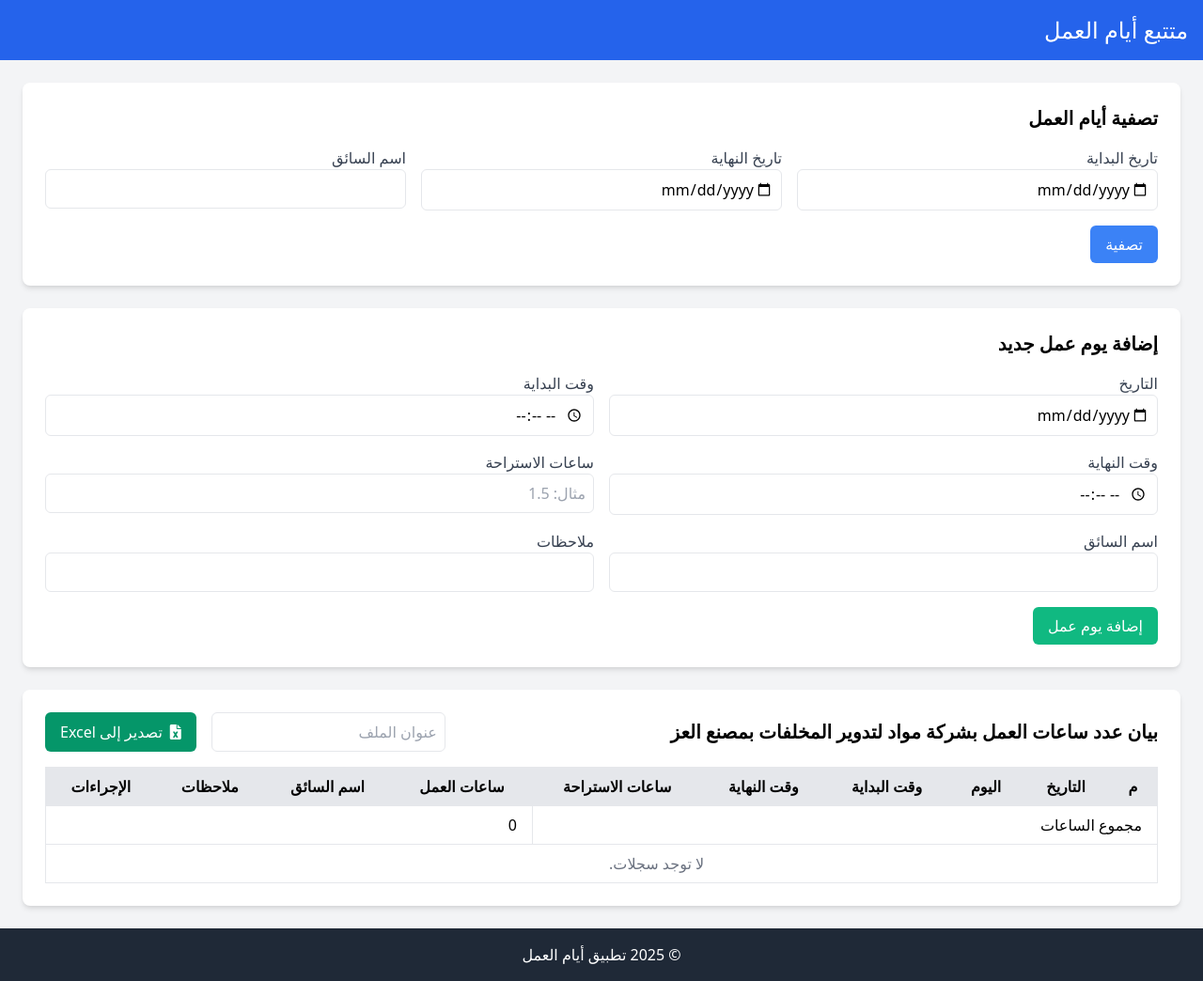
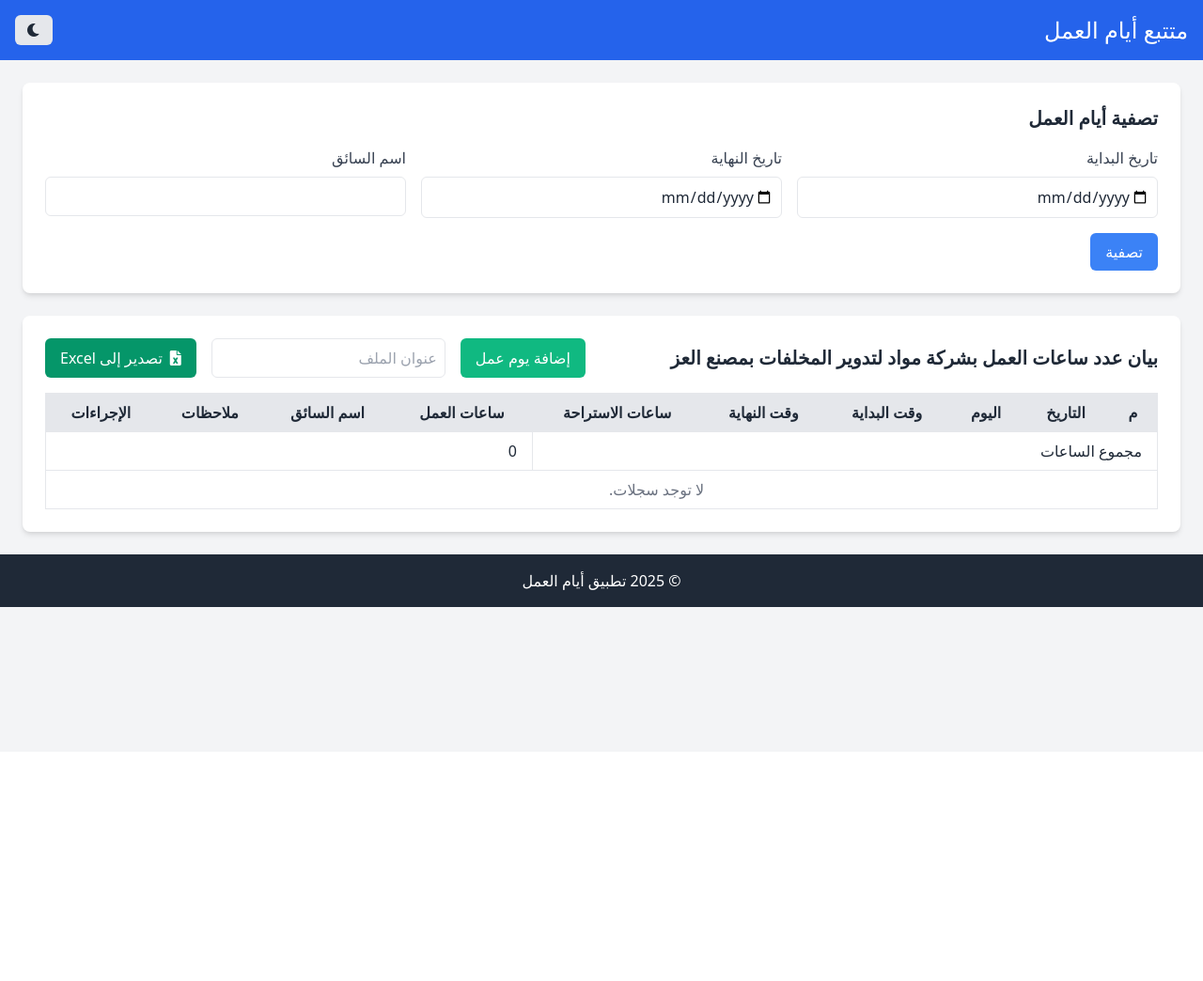
Before and after one commit to EbraheemTammam/Mawad, a FastAPI app: page / in a window 1280 px wide. Shown: the whole page at 94% size. After the commit the page ends 646 px from the top, so only its background shows below. Run offline with FastAPI, Linux system fonts and the light colour scheme; data that the repository does not hold is empty.

Commit message:
[ADD] make modal for create form

```diff
--- a/attendance/schemas.py
+++ b/attendance/schemas.py
@@ -1,10 +1,7 @@
 from pydantic import BaseModel
 from datetime import datetime, time, timedelta
 from uuid import UUID
-import logging
-
-logging.basicConfig(level=logging.DEBUG)
-logger = logging.getLogger(__name__)
+from settings import logger
 
 class WorkDay(BaseModel):
     id: UUID
--- a/main.py
+++ b/main.py
@@ -1,12 +1,8 @@
 from fastapi import FastAPI
 from fastapi.staticfiles import StaticFiles
-import logging
 
 from database import Db
 from attendance.router import attendance_router
-
-logging.basicConfig(level=logging.DEBUG)
-logger = logging.getLogger(__name__)
 
 app = FastAPI()
 app.include_router(attendance_router)
--- /dev/null
+++ b/static/about.txt
@@ -0,0 +1,6 @@
+This favicon was generated using the following font:
+
+- Font Title: Leckerli One
+- Font Author: undefined
+- Font Source: https://fonts.gstatic.com/s/leckerlione/v20/V8mCoQH8VCsNttEnxnGQ-1itLZxcBtItFw.ttf
+- Font License: undefined)
--- a/static/styles.css
+++ b/static/styles.css
@@ -1,4 +1,59 @@
-body { font-family: 'Noto Sans Arabic', sans-serif; }
+/* Light theme (default) */
+body {
+    background-color: #f3f4f6; /* bg-gray-100 */
+    color: #1f2937; /* text-gray-900 */
+}
+header {
+    background-color: #2563eb; /* bg-blue-600 */
+    color: #ffffff; /* text-white */
+}
+footer {
+    background-color: #1f2937; /* bg-gray-800 */
+    color: #ffffff; /* text-white */
+}
+
+/* Dark theme */
+body.dark {
+    background-color: #1f2937; /* bg-gray-800 */
+    color: #d1d5db; /* text-gray-300 */
+}
+body.dark header {
+    background-color: #1e40af; /* darker blue-800 */
+    color: #ffffff;
+}
+body.dark footer {
+    background-color: #111827; /* darker gray-900 */
+    color: #d1d5db; /* text-gray-300 */
+}
+body.dark .bg-white {
+    background-color: #374151; /* bg-gray-700 */
+}
+body.dark .text-gray-700 {
+    color: #d1d5db; /* text-gray-300 */
+}
+body.dark .bg-gray-200 {
+    background-color: #4b5563; /* bg-gray-600 */
+}
+body.dark .hover\:bg-gray-100:hover {
+    background-color: #4b5563; /* bg-gray-600 */
+}
+
+/* Fix input fields in dark mode */
+body.dark input,
+body.dark textarea {
+    background-color: #4b5563; /* bg-gray-600 */
+    color: #d1d5db; /* text-gray-300 */
+    border-color: #6b7280; /* border-gray-500 */
+}
+body.dark input::placeholder,
+body.dark textarea::placeholder {
+    color: #9ca3af; /* text-gray-400 */
+}
+
+label {
+    margin-bottom: 0.5rem !important;
+}
+
 .modal { display: none; position: fixed; top: 0; left: 0; width: 100%; height: 100%; background: rgba(0,0,0,0.5); }
 .modal-content { background: white; margin: 15% auto; padding: 20px; width: 90%; max-width: 500px; border-radius: 8px; }
 .modal.show { display: block; }
--- a/templates/base.html
+++ b/templates/base.html
@@ -6,17 +6,45 @@
     <link href="https://cdn.jsdelivr.net/npm/tailwindcss@2.2.19/dist/tailwind.min.css" rel="stylesheet">
     <link rel="stylesheet" href="https://cdnjs.cloudflare.com/ajax/libs/font-awesome/6.0.0/css/all.min.css">
     <link rel="stylesheet" href="/static/styles.css">
+    <link rel="icon" type="image/x-icon" href="/static/favicon.png">
 </head>
-<body class="bg-gray-100 font-sans">
-    <header class="bg-blue-600 text-white p-4 text-right">
-        <h1 class="text-2xl">متتبع أيام العمل</h1>
+<body class="font-sans">
+    <header class="p-4 text-right">
+        <div class="flex justify-between items-center">
+            <h1 class="text-2xl">متتبع أيام العمل</h1>
+            <button id="themeToggle" class="bg-gray-200 dark:bg-gray-600 text-gray-800 dark:text-gray-200 px-3 py-1 rounded-md hover:bg-gray-300 dark:hover:bg-gray-500">
+                <i class="fas fa-moon"></i> <!-- Moon icon for light mode; switches to sun in dark -->
+            </button>
+        </div>
     </header>
     <main class="container mx-auto p-6">
         {% block content %}
         {% endblock %}
     </main>
-    <footer class="bg-gray-800 text-white text-center p-4">
+    <footer class="text-center p-4">
         <p>© 2025 تطبيق أيام العمل</p>
     </footer>
+
+    <script>
+        const themeToggle = document.getElementById('themeToggle');
+        const body = document.body;
+
+        // Check for saved theme preference
+        if (localStorage.getItem('theme') === 'dark') {
+            body.classList.add('dark');
+            themeToggle.innerHTML = '<i class="fas fa-sun"></i>';
+        }
+
+        themeToggle.addEventListener('click', () => {
+            body.classList.toggle('dark');
+            if (body.classList.contains('dark')) {
+                themeToggle.innerHTML = '<i class="fas fa-sun"></i>'; // Sun icon for dark mode
+                localStorage.setItem('theme', 'dark');
+            } else {
+                themeToggle.innerHTML = '<i class="fas fa-moon"></i>'; // Moon icon for light mode
+                localStorage.setItem('theme', 'light');
+            }
+        });
+    </script>
 </body>
 </html>
--- a/templates/home.html
+++ b/templates/home.html
@@ -25,45 +25,14 @@
     </form>
 </div>
 
-<!-- Create Form -->
-<div class="mb-6 bg-white p-6 rounded-lg shadow-md">
-    <h2 class="text-xl font-semibold mb-4 text-right">إضافة يوم عمل جديد</h2>
-    <form method="post" action="/create" class="grid grid-cols-1 md:grid-cols-2 gap-4">
-        <div>
-            <label class="block text-gray-700 text-right">التاريخ</label>
-            <input type="date" name="date" required class="w-full p-2 border rounded-md text-right">
-        </div>
-        <div>
-            <label class="block text-gray-700 text-right">وقت البداية</label>
-            <input type="time" name="start_time" required class="w-full p-2 border rounded-md text-right">
-        </div>
-        <div>
-            <label class="block text-gray-700 text-right">وقت النهاية</label>
-            <input type="time" name="end_time" required class="w-full p-2 border rounded-md text-right">
-        </div>
-        <div>
-            <label class="block text-gray-700 text-right">ساعات الاستراحة</label>
-            <input type="number" step="0.1" name="break_hours" required class="w-full p-2 border rounded-md text-right" placeholder="مثال: 1.5">
-        </div>
-        <div>
-            <label class="block text-gray-700 text-right">اسم السائق</label>
-            <input type="text" name="driver_name" required class="w-full p-2 border rounded-md text-right">
-        </div>
-        <div>
-            <label class="block text-gray-700 text-right">ملاحظات</label>
-            <input type="text" name="notes" class="w-full p-2 border rounded-md text-right">
-        </div>
-        <div class="md:col-span-2">
-            <button type="submit" class="bg-green-500 text-white px-4 py-2 rounded-md hover:bg-green-600">إضافة يوم عمل</button>
-        </div>
-    </form>
-</div>
-
 <!-- WorkDay Table -->
 <div class="bg-white p-6 rounded-lg shadow-md">
     <div class="flex items-center justify-between mb-4">
         <!-- Heading -->
         <h2 class="text-xl font-semibold text-right">بيان عدد ساعات العمل بشركة مواد لتدوير المخلفات بمصنع العز</h2>
+
+        <div class="flex">
+            <button onclick="showCreateModal()" class="bg-green-500 text-white px-4 py-2 rounded-md hover:bg-green-600 ml-4">إضافة يوم عمل</button>
 
             <!-- Export Excel Form -->
             <form method="post" action="/export_excel" class="flex justify-end gap-4">
@@ -71,10 +40,11 @@
                 <input type="hidden" name="end_date" value="{{ end_date or '' }}">
                 <input type="hidden" name="driver_name" value="{{ driver_name or '' }}">
                 <input type="text" name="title" placeholder="عنوان الملف" required class="p-2 border rounded-md text-right">
-            <button type="submit" class="bg-green-600 text-white px-4 py-2 rounded-md hover:bg-green-700">
+                <button type="submit" class="bg-green-600 text-white px-4 rounded-md hover:bg-green-700">
                     <i class="fas fa-file-excel ml-2"></i>تصدير إلى Excel
                 </button>
             </form>
+        </div>
     </div>
     <div class="overflow-x-auto">
         <table class="min-w-full bg-white border">
@@ -127,6 +97,43 @@
                 {% endif %}
             </tbody>
         </table>
+    </div>
+</div>
+
+<!-- Create Modal -->
+<div id="createModal" class="modal">
+    <div class="modal-content">
+        <h2 class="text-xl font-semibold mb-4 text-right">إضافة يوم عمل جديد</h2>
+        <form id="createForm" method="post" action="/create" class="grid grid-cols-1 md:grid-cols-2 gap-4">
+            <div>
+                <label class="block text-gray-700 text-right">التاريخ</label>
+                <input type="date" name="date" required class="w-full p-2 border rounded-md text-right">
+            </div>
+            <div>
+                <label class="block text-gray-700 text-right">وقت البداية</label>
+                <input type="time" name="start_time" required class="w-full p-2 border rounded-md text-right">
+            </div>
+            <div>
+                <label class="block text-gray-700 text-right">وقت النهاية</label>
+                <input type="time" name="end_time" required class="w-full p-2 border rounded-md text-right">
+            </div>
+            <div>
+                <label class="block text-gray-700 text-right">ساعات الاستراحة</label>
+                <input type="number" step="0.1" name="break_hours" required class="w-full p-2 border rounded-md text-right" placeholder="مثال: 1.5">
+            </div>
+            <div>
+                <label class="block text-gray-700 text-right">اسم السائق</label>
+                <input type="text" name="driver_name" required class="w-full p-2 border rounded-md text-right">
+            </div>
+            <div>
+                <label class="block text-gray-700 text-right">ملاحظات</label>
+                <input type="text" name="notes" class="w-full p-2 border rounded-md text-right">
+            </div>
+            <div class="md:col-span-2 flex justify-end gap-2">
+                <button type="submit" class="bg-green-500 text-white px-4 py-2 rounded-md hover:bg-green-600">إضافة</button>
+                <button type="button" onclick="hideCreateModal()" class="bg-gray-500 text-white px-4 py-2 rounded-md hover:bg-gray-600">إلغاء</button>
+            </div>
+        </form>
     </div>
 </div>
 
@@ -183,11 +190,11 @@
 
         // Populate form fields
         form.elements['date'].value = cells[1].innerText;
-        form.elements['start_time'].value = cells[2].innerText.split(' ')[0].padStart(5, '0');
-        form.elements['end_time'].value = cells[3].innerText.split(' ')[0].padStart(5, '0');
-        form.elements['break_hours'].value = cells[4].innerText;
-        form.elements['driver_name'].value = cells[6].innerText;
-        form.elements['notes'].value = cells[7].innerText;
+        form.elements['start_time'].value = cells[3].innerText.split(' ')[0].padStart(5, '0');
+        form.elements['end_time'].value = cells[4].innerText.split(' ')[0].padStart(5, '0');
+        form.elements['break_hours'].value = cells[5].innerText;
+        form.elements['driver_name'].value = cells[7].innerText;
+        form.elements['notes'].value = cells[8].innerText;
 
         modal.classList.add('show');
     }
@@ -195,5 +202,15 @@
     function hideModal() {
         document.getElementById('updateModal').classList.remove('show');
     }
+
+    function showCreateModal() {
+        const modal = document.getElementById('createModal');
+        modal.classList.add('show');
+    }
+
+    function hideCreateModal() {
+        const modal = document.getElementById('createModal');
+        modal.classList.remove('show');
+    }
 </script>
 {% endblock %}
```
Also changed, not shown: attendance/router.py (+8 -8 lines), settings.py (added, +30 -0 lines), static/favicon.png (added). Lines whose indentation alone changed are shown as unchanged.
